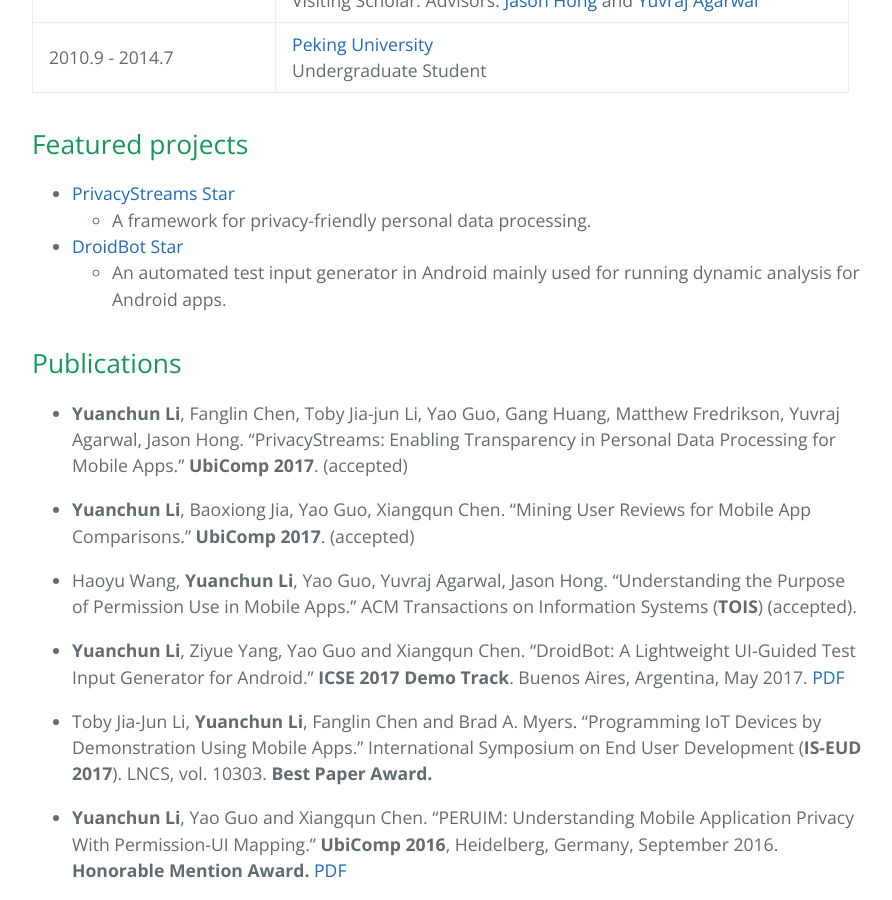
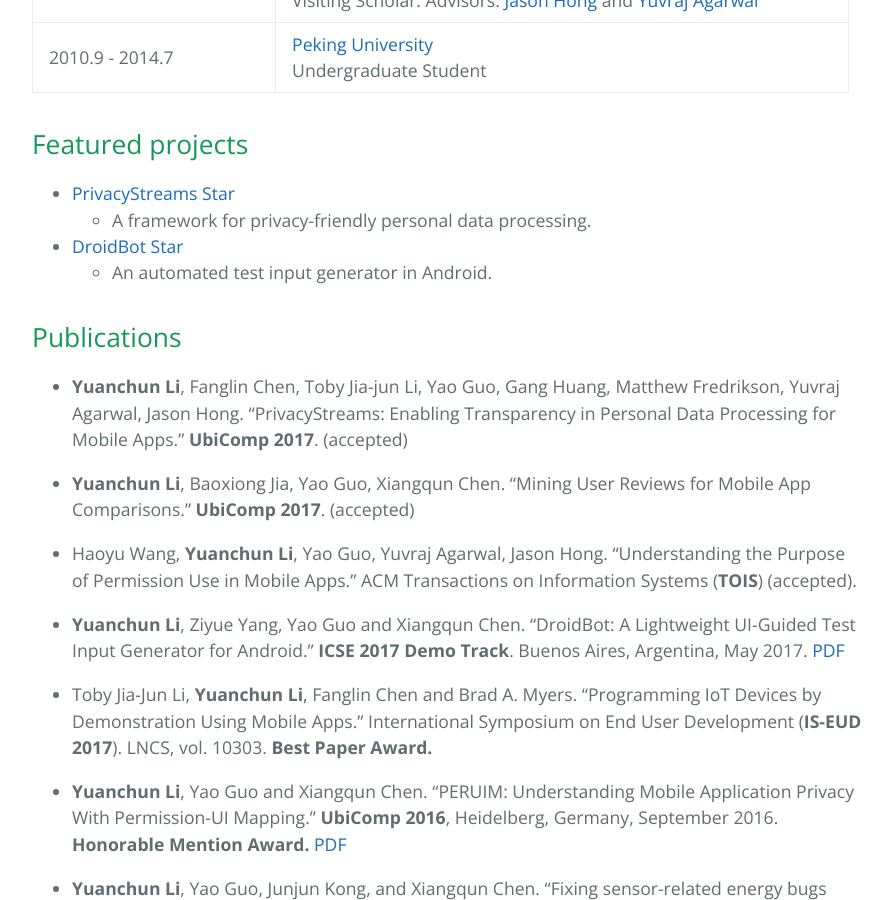
Before and after one commit to yuanchun-li/yuanchun-li.github.io, a Jekyll site: the page built from index.md, in a window 1280 px wide and 900 px high, scrolled down 735 px. Shown: the whole window, without its empty margins (192-1084 px from the left). Built offline with Jekyll 4.4.1, drawn with Linux system fonts in a browser that asks for light colours.

Commit message:
Update index.md

```diff
--- a/index.md
+++ b/index.md
@@ -39,7 +39,7 @@
 + [DroidBot](https://github.com/honeynet/droidbot)
 <!-- Place this tag where you want the button to render. -->
 <a class="github-button" href="https://github.com/honeynet/droidbot" data-show-count="true" aria-label="Star honeynet/droidbot on GitHub">Star</a>
-    + An automated test input generator in Android mainly used for running dynamic analysis for Android apps.
+    + An automated test input generator in Android.
 
 ## Publications
 
```
